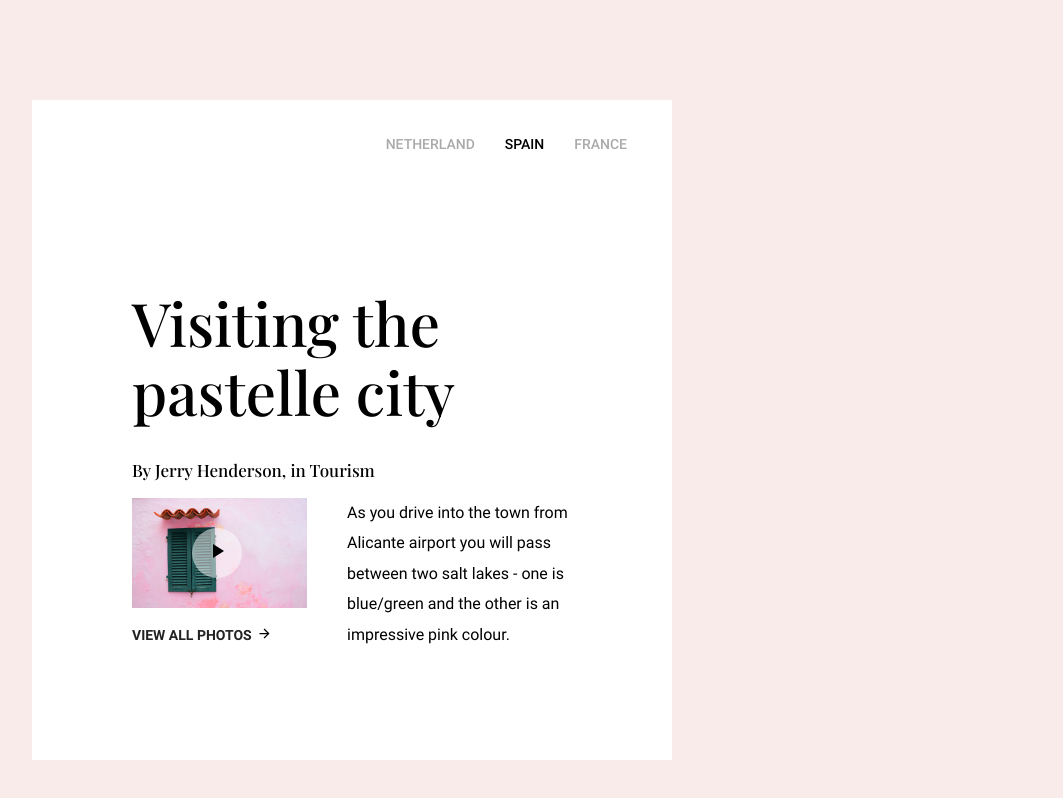
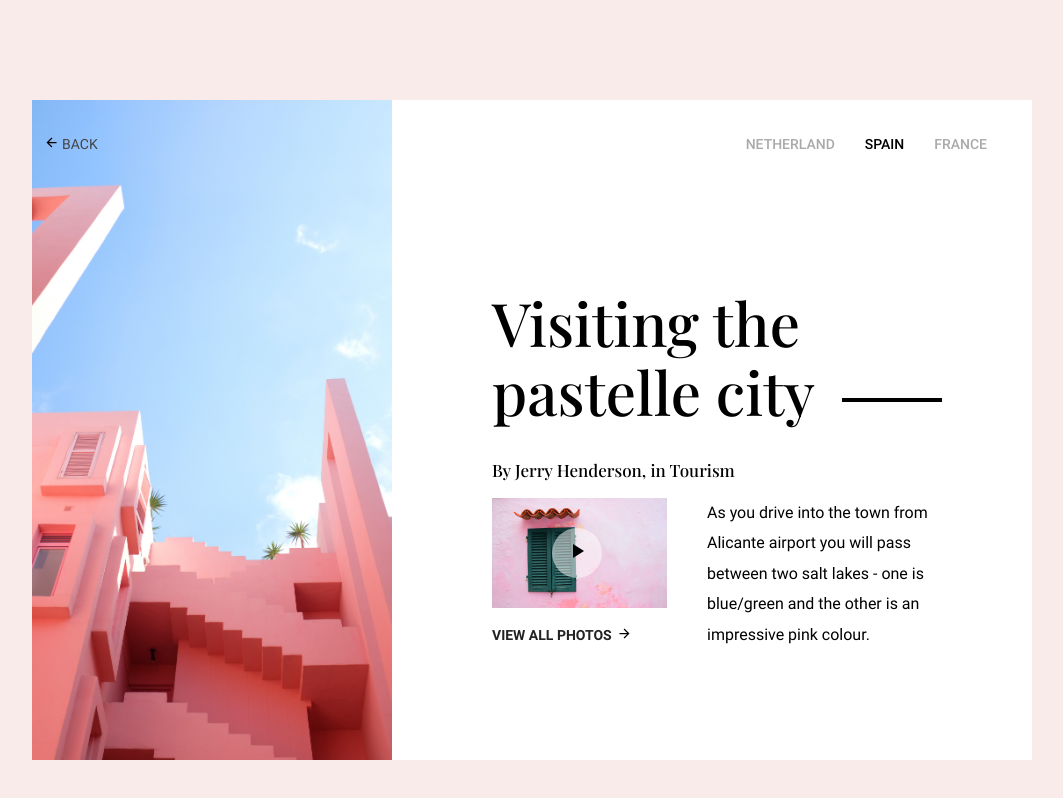
Before and after one commit to Boburmirzo000/frontloop1-8, a plain HTML site: page index.html in a window 1280 px wide. Shown: the whole page, without its empty margins (108-1171 px from the left). Drawn offline with Linux system fonts and the light colour scheme.

Commit message:
add left side picture and after to site-heading

```diff
--- a/css/styles.css
+++ b/css/styles.css
@@ -67,6 +67,7 @@ body{
   background-color: #f8ebe9;
 }
 .section{
+  display: flex;
   max-width: 1000px;
   margin: 100px auto;
 }
@@ -77,6 +78,37 @@ body{
   padding-right: 30px;
   padding-left: 100px;
   padding-bottom: 110px;
+}
+.picture-site{
+  width: 360px;
+  padding-top: 35px;
+  background-image: url("../img/background.jpg");
+  background-size: cover;
+  background-position: center;
+  background-repeat: no-repeat;
+}
+.picture-site-button{
+  position: relative;
+  display: block;
+  padding-left: 30px;
+  border: none;
+  background-color: transparent;
+  text-transform: uppercase;
+  font-weight: 400;
+  font-size: 14px;
+  color: #444
+}
+.picture-site-button::before{
+  position: absolute;
+  top: 0px;
+  left: 12px;
+  width: 15px;
+  height: 15px;
+  background-image: url("../img/arrow-back.svg");
+  background-repeat: no-repeat;
+  background-size: cover;
+  background-position: center;
+  content: "";
 }
 .site-nav{
   display: flex;
@@ -102,10 +134,21 @@ body{
   color: #000;
 }
 .site-title h2{
+  position: relative;
   font-family: "Playfair Display";
   font-weight: 500;
   font-size: 60px;
   margin: 0;
+}
+.site-heading::after{
+position: absolute;
+top: 110px;
+right: 60px;
+display: block;
+width: 100px;
+height: 4px;
+background-color: #000;
+content: "";
 }
 .site-title p{
   font-family: "Playfair Display";
--- a/index.html
+++ b/index.html
@@ -10,6 +10,9 @@
 </head>
 <body>
 <section class="section">
+<div class="picture-site">
+  <button class="picture-site-button">back</button>
+</div>
   <div class="info-section">
     <ul class="site-nav">
       <li class="site-nav-item"><a href="#">netherland</a></li>
```
